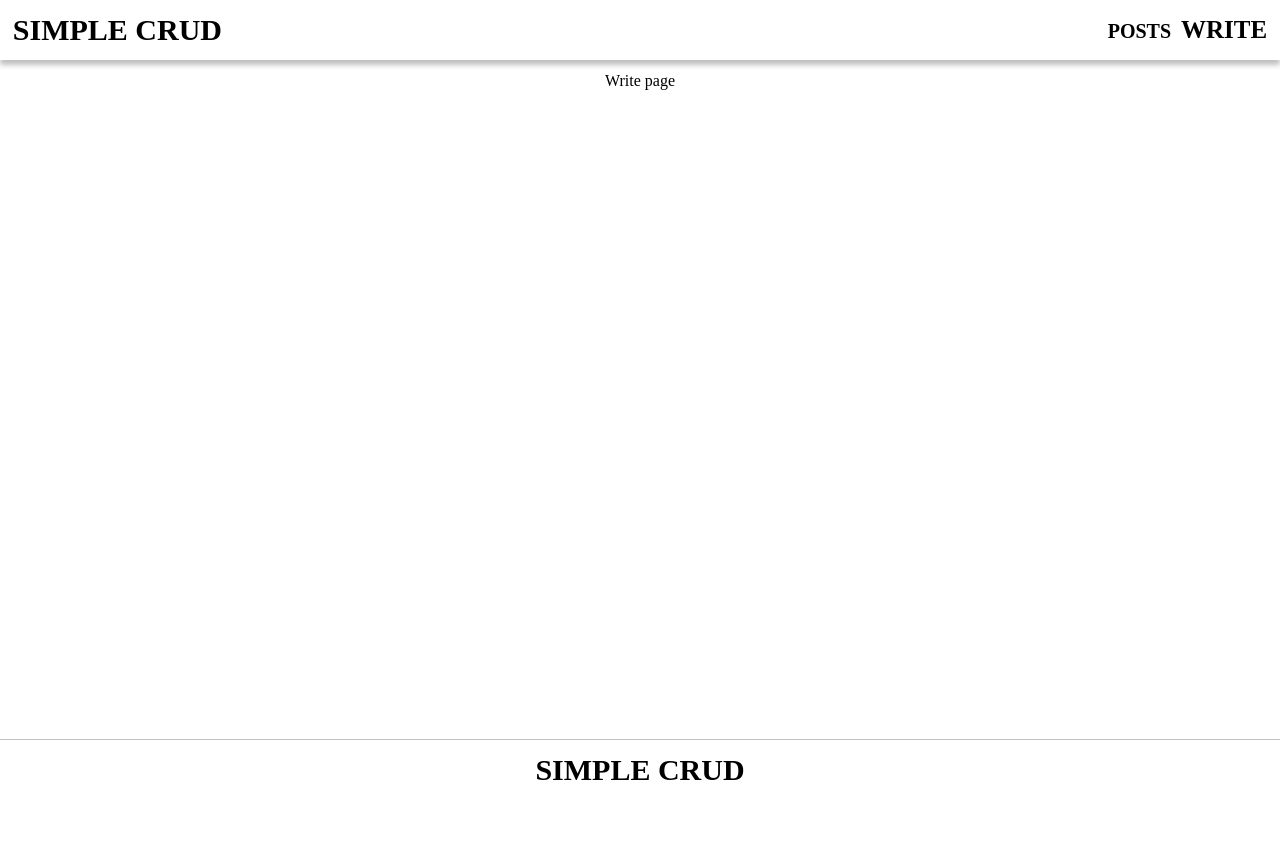
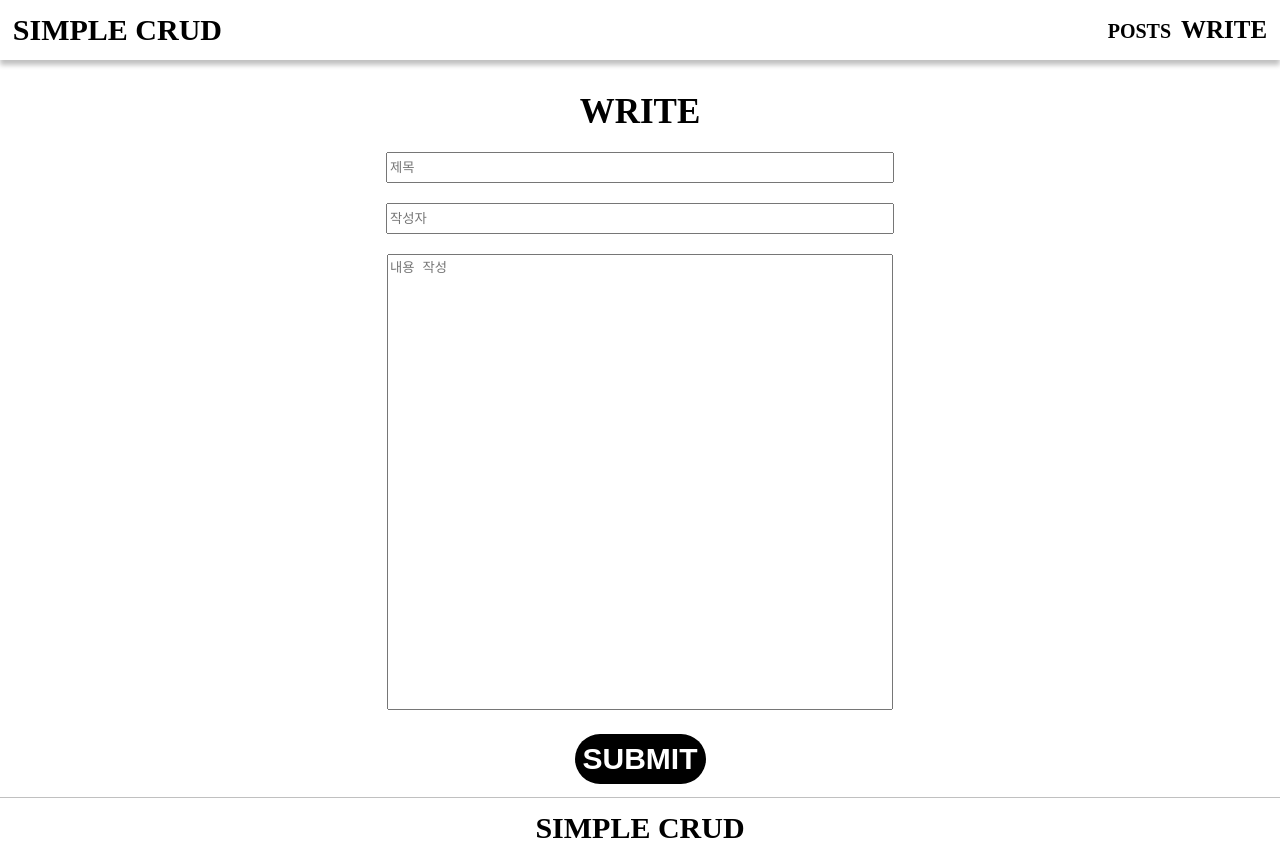
Before and after one commit to yshjft/SIMPLE_CRUD_CLIENT, a React (Create React App) app: page /write in a window 1280 px wide. Before the commit the page ends 800 px from the top, so only its background shows below. Built offline with nearby package versions, Linux system fonts and the light colour scheme.

Commit message:
UI 구현 중

```diff
--- /dev/null
+++ b/src/component/InputArea/InputArea.jsx
@@ -0,0 +1,61 @@
+import React, {useState, forwardRef} from 'react'
+import '../../styles/index.scss'
+
+const InputForPost = forwardRef((props, ref) => {
+  const {handleSubmit} = props
+  const [title, setTitle] = useState()
+  const [writer, setWriter] = useState()
+  const [content, setContent] = useState()
+  const {titleRef, titleWarnRef, writerRef, writerWarnRef, contentRef, contentWarnRef} = ref
+
+  function handleChange(e, type) {
+    const changedValue = e.target.value
+    switch (type) {
+      case 'title':
+        setTitle(changedValue)
+        break
+      case 'writer':
+        setWriter(changedValue)
+        break
+      case 'content':
+        setContent(changedValue)
+        break
+      default:
+        break
+    }
+  }
+
+  return (
+    <div className="inputArea">
+      <div className="title">WRITE</div>
+      <div className="inputItem">
+        <input ref={titleRef} name="title" placeholder="제목" onChange={(e) => handleChange(e, 'title')} />
+        <div ref={titleWarnRef} className="warning">
+          입력 미완료
+        </div>
+      </div>
+      <div className="inputItem">
+        <input ref={writerRef} name="writer" placeholder="작성자" onChange={(e) => handleChange(e, 'writer')} />
+        <div ref={writerWarnRef} className="warning">
+          입력 미완료
+        </div>
+      </div>
+      <div className="inputItem">
+        <textarea
+          ref={contentRef}
+          name="content"
+          placeholder="내용 작성"
+          onChange={(e) => handleChange(e, 'content')}
+        />
+        <div ref={contentWarnRef} className="warning">
+          입력 미완료
+        </div>
+      </div>
+      <button type="submit" onClick={() => handleSubmit(title, writer, content)}>
+        SUBMIT
+      </button>
+    </div>
+  )
+})
+
+export default InputForPost
--- a/src/pages/write/WriteContainer.jsx
+++ b/src/pages/write/WriteContainer.jsx
@@ -1,11 +1,35 @@
-import React from 'react'
+import React, {useRef} from 'react'
 import Layout from '../../component/common/Layout'
 import WritePresenter from '../../presenters/write'
 
 const WriteContainer = () => {
+  const titleRef = useRef(null)
+  const titleWarnRef = useRef(null)
+  const writerRef = useRef(null)
+  const writerWarnRef = useRef(null)
+  const contentRef = useRef(null)
+  const contentWarnRef = useRef(null)
+
+  function resetWarning(ref, warnRef) {
+    ref.current.style.border = '1px solid black'
+    warnRef.current.style.display = 'none'
+  }
+
+  function handleSubmit(title, writer, content) {
+    resetWarning(titleRef, titleWarnRef)
+    resetWarning(writerRef, writerWarnRef)
+    resetWarning(contentRef, contentWarnRef)
+
+    console.log(title, writer, content)
+    // validation
+  }
+
   return (
     <Layout>
-      <WritePresenter />
+      <WritePresenter
+        ref={{titleRef, titleWarnRef, writerRef, writerWarnRef, contentRef, contentWarnRef}}
+        handleSubmit={handleSubmit}
+      />
     </Layout>
   )
 }
--- a/src/presenters/write/index.jsx
+++ b/src/presenters/write/index.jsx
@@ -1,11 +1,14 @@
-import React from 'react'
+import React, {forwardRef} from 'react'
+import InputForPost from '../../component/InputArea/InputArea'
 
-const WritePresenter = () => {
+const WritePresenter = forwardRef((props, ref) => {
+  const {handleSubmit} = props
+
   return (
     <div>
-      <div>Write page</div>
+      <InputForPost ref={ref} handleSubmit={handleSubmit} />
     </div>
   )
-}
+})
 
 export default WritePresenter
--- a/src/styles/index.scss
+++ b/src/styles/index.scss
@@ -36,13 +36,12 @@ body,
     justify-content: center;
     align-items: center;
   }
-
   .footer {
+    height: 100px;
     margin-top: auto;
     padding: 1%;
     display: flex;
     justify-content: center;
-    align-items: center;
     border-top: 1px solid silver;
     .title {
       font-weight: bold;
@@ -80,3 +79,38 @@ body,
     }
   }
 }
+
+.inputArea {
+  text-align: center;
+  .title {
+    margin: 20px;
+    font-weight: bold;
+    font-size: 35px;
+  }
+  .inputItem {
+    margin: 20px;
+    input {
+      height: 25px;
+      width: 500px;
+    }
+    textArea {
+      width: 500px;
+      height: 450px;
+      resize: none;
+    }
+  }
+  button {
+    padding: 8px;
+    border: none;
+    border-radius: 50px;
+    font-weight: bold;
+    font-size: 30px;
+    color: white;
+    background-color: black;
+  }
+  .warning {
+    display: none;
+    margin-top: 10px;
+    color: red;
+  }
+}
```
Also changed, not shown: .eslintrc.js, src/lib/validation.js (added).
